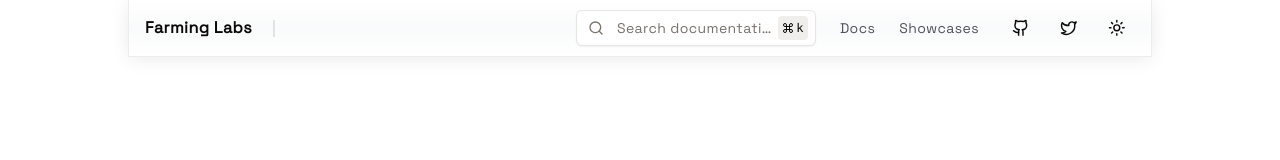
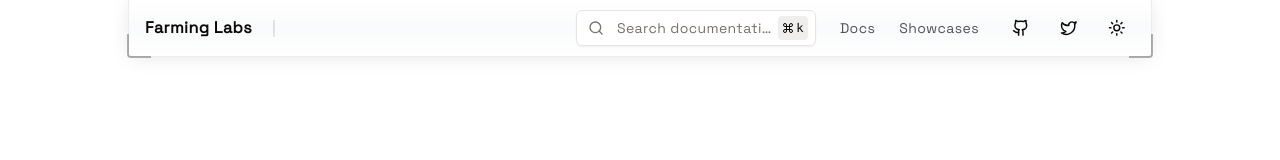
Before and after one commit to farming-labs/web, a Next.js app: page / in a window 1280 px wide. Shown: the top 160 px of the page. Built offline with nearby package versions, Linux system fonts and the light colour scheme.

Commit message:
docs and nav layout

```diff
--- a/components/header.tsx
+++ b/components/header.tsx
@@ -7,13 +7,26 @@ import { buttonVariants } from "./ui/button";
 import { ModeToggle } from "@/components/theme-toggle";
 import { cn } from "@/lib/utils";
 import Search from "./search";
+const Icon = ({ className, ...rest }: React.HTMLAttributes<HTMLDivElement>) => {
+  return (
+    <div
+      {...rest}
+      className={cn(
+        "dark:border-zinc-200/40 border-zinc-700/40 size-6 absolute",
+        className,
+      )}
+    />
+  );
+};
 export function Header() {
   const [isMenuOpen, setIsMenuOpen] = useState(false);
 
   return (
     <header className="sticky top-0 left-0 right-0 z-50 bg-white dark:bg-black/5">
-      <div className="flex items-center justify-center w-full">
+      <div className=" flex items-center justify-center w-full">
         <div className="flex items-center justify-between w-full sm:min-w-[800px] sm:max-w-5xl px-4 py-2.5 bg-gradient-to-b from-white/90 via-gray-50/90 to-white/90 dark:from-zinc-900/20 dark:via-zinc-800/50 dark:to-zinc-900/90 shadow-[0_2px_20px_-2px_rgba(0,0,0,0.1)] backdrop-blur-md border-x border-b border-[rgba(230,230,230,0.7)] dark:border-[rgba(70,70,70,0.4)] rounded-b-none relative transition-all duration-300 ease-in-out">
+          <Icon className="-bottom-0.5 -left-0.5 border-l-2 border-b-2 rounded-bl-sm" />
+          <Icon className="-bottom-0.5 -right-0.5 border-r-2 border-b-2 rounded-br-sm" />
           <div className="relative z-10 flex items-center justify-between w-full gap-2">
             {/* Logo Section */}
             <div className="flex items-center gap-3">
--- a/components/navbar.tsx
+++ b/components/navbar.tsx
@@ -79,7 +79,7 @@ export function Logo() {
   return (
     <Link href="/" className="flex items-center gap-2.5">
       <CommandIcon className="w-6 h-6 text-muted-foreground" strokeWidth={2} />
-      <h2 className="text-md font-bold font-code">AriaDocs</h2>
+      <h2 className="text-md font-bold font-code">Farming Labs</h2>
     </Link>
   );
 }
```
